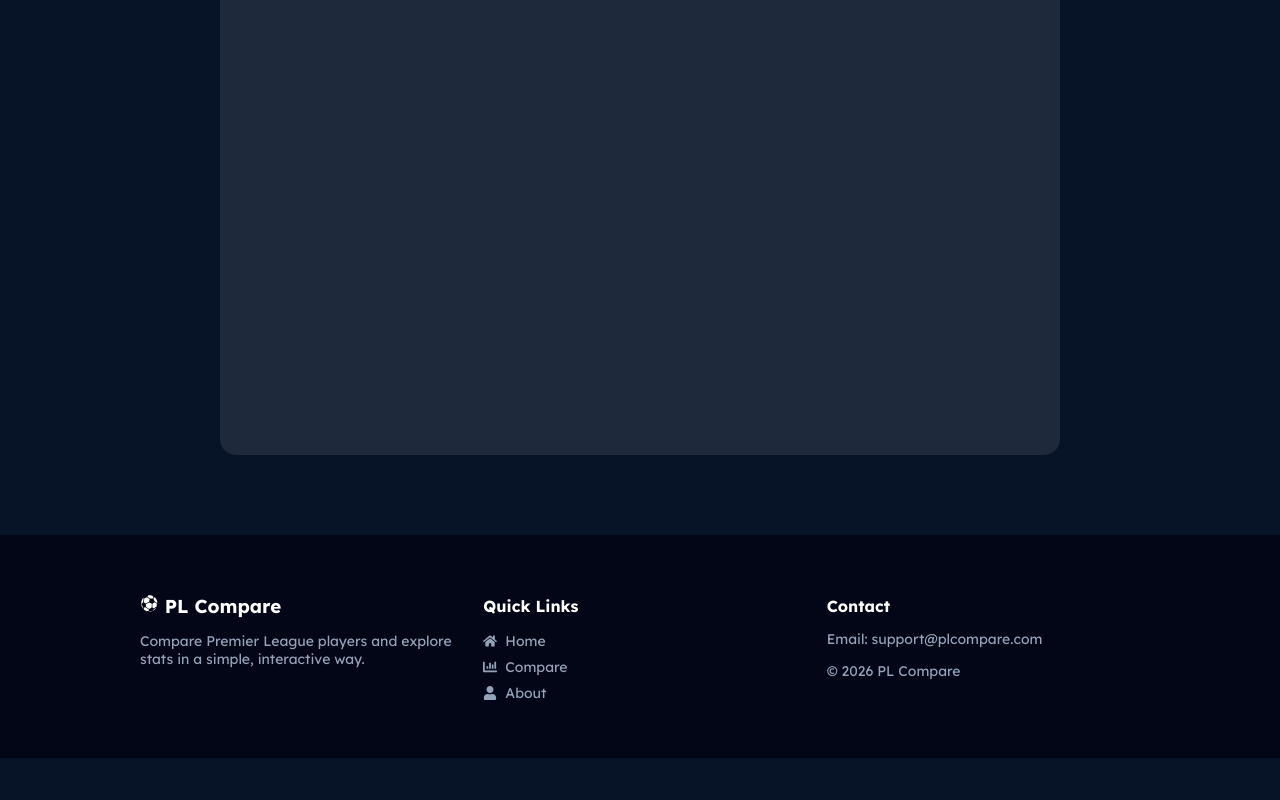
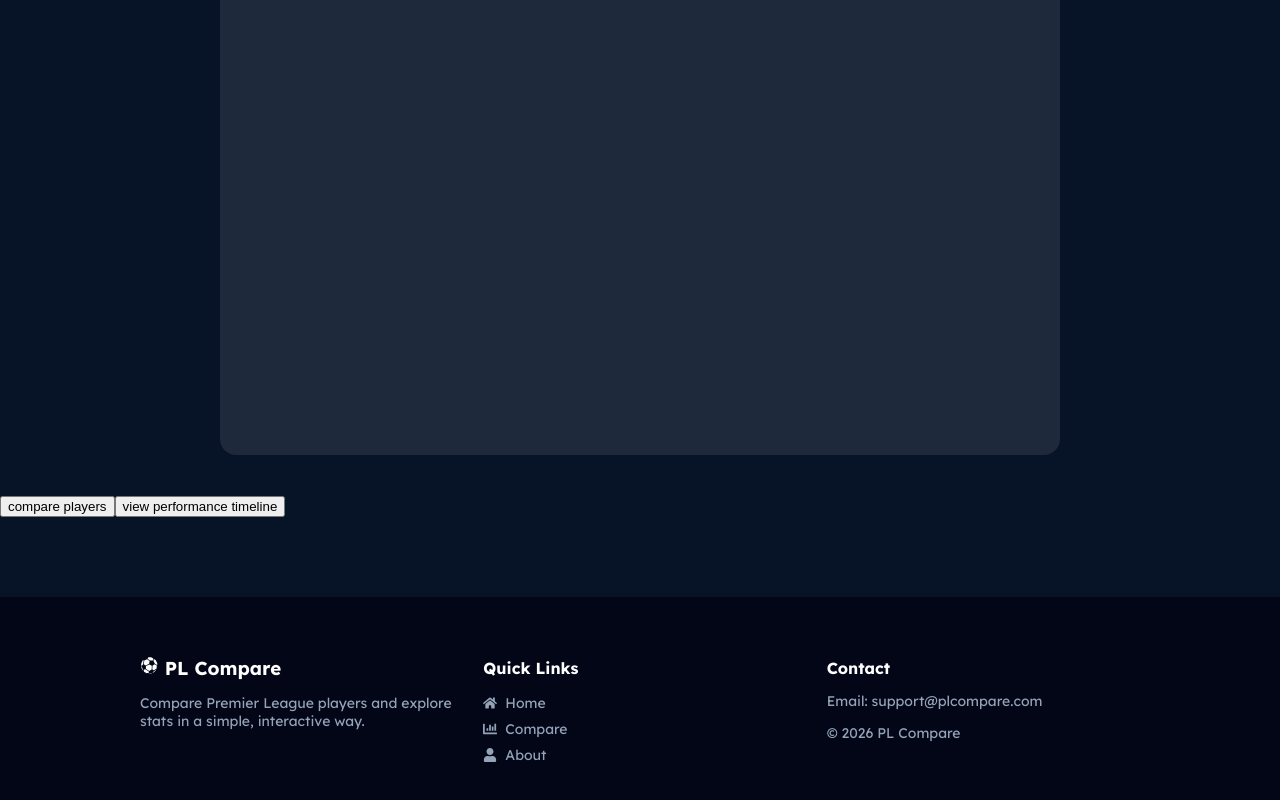
Before and after one commit to GKaz17/dv200-football-dashboard, a React (Create React App) app: page /compare in a window 1280 px wide. Shown: the part 2321-3121 px from the top of the page. Before the commit the page ends 3079 px from the top, so only its background shows below. Built offline with nearby package versions, Linux system fonts and the light colour scheme.

Commit message:
created a timeline button on the comparison page to breach into the timeline page with the same info. also fixed the normalise values on player2 to actually display maxvalues now.

```diff
--- a/src/pages/ComparePage.js
+++ b/src/pages/ComparePage.js
@@ -1,5 +1,7 @@
 import { useLocation } from "react-router-dom";
 import PlayerCard from "../components/PlayerCard";
+import { useNavigate } from "react-router-dom";
+
 
 import {
   Chart as ChartJS,
@@ -16,6 +18,7 @@ import {
 
 import { Bar, Pie, Radar } from "react-chartjs-2";
 
+
 ChartJS.register(
   BarElement,
   CategoryScale,
@@ -31,6 +34,7 @@ ChartJS.register(
 function ComparePage() {
 
 const location = useLocation();
+const navigate = useNavigate();
 
 const player1 = location.state?.player1;
 const player2 = location.state?.player2;
@@ -119,10 +123,10 @@ const radarData = {
     {
       label: player2?.player?.name,
      data: [
-  normalise(comparisonData.goals[0], maxValues.goals),
-  normalise(comparisonData.assists[0], maxValues.assists),
-  normalise(comparisonData.shots[0], maxValues.shots),
-  normalise(comparisonData.passes[0], maxValues.passes)
+  normalise(comparisonData.goals[1], maxValues.goals),
+  normalise(comparisonData.assists[1], maxValues.assists),
+  normalise(comparisonData.shots[1], maxValues.shots),
+  normalise(comparisonData.passes[1], maxValues.passes)
 ]
     }
   ]
@@ -154,7 +158,23 @@ return (
   <Pie data={pieData} />
 </div>
 
+{/* TIMELINE BUTTON */}
+<div className="comparison-actions">
+  <button>compare players</button>
+
+  <button
+    onClick={() =>
+      navigate("/timeline", {
+        state: { player1, player2 }
+      })
+    }
+  >
+    view performance timeline
+  </button>
 </div>
+
+</div>
+
 
 );
 
--- a/src/pages/TimelinePage.js
+++ b/src/pages/TimelinePage.js
@@ -24,14 +24,15 @@ ChartJS.register(
 
 function TimelinePage() {
 
-  //  GET DATA FROM NAV
+  //  GET DATA FROM NAVIGATION
   const location = useLocation();
   const player1 = location.state?.player1;
   const player2 = location.state?.player2;
 
-  //  STATE
+  //  STATE (MUST BE INSIDE COMPONENT)
   const [selectedStat, setSelectedStat] = useState("goals");
 
+  // OPTIONS
   const statOptions = ["goals", "assists", "shots", "passes", "tackles"];
 
   // HELPER FUNCTION
@@ -45,7 +46,7 @@ function TimelinePage() {
     ];
   };
 
-  //EXTRACT THE STATS
+  //EXTRACT STATS
   const player1Stats = player1?.statistics?.[0];
   const player2Stats = player2?.statistics?.[0];
 
@@ -80,7 +81,10 @@ function TimelinePage() {
     ]
   };
 
-
+  //SAFETY CHECK (VERY IMPORTANT)
+  if (!player1 || !player2) {
+    return <h2>Select players first</h2>;
+  }
 
   // RENDER
   return (
```
